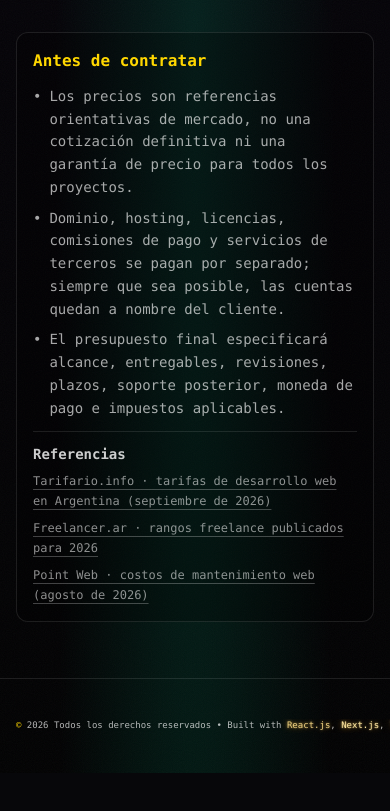
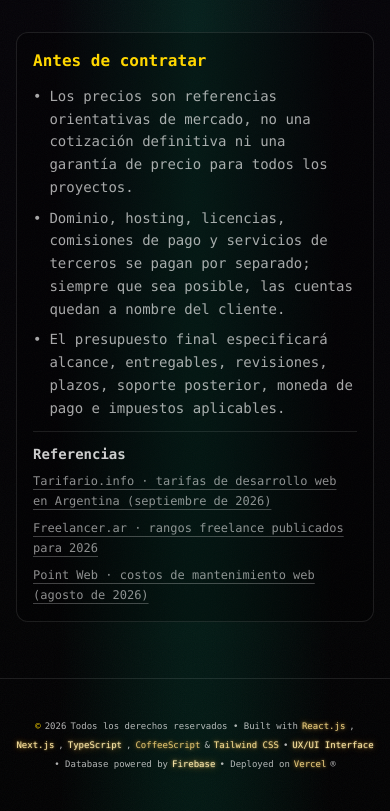
Before and after one commit to lu-developer476/Portfolio, a Next.js app: page /contact in a window 390 px wide. Shown: the part 6001-6812 px from the top of the page. Before the commit the page ends 6774 px from the top, so only its background shows below. Built offline with nearby package versions, Linux system fonts and the light colour scheme.

Commit message:
Fix footer wrapping on small screens

```diff
--- a/src/components/Footer.tsx
+++ b/src/components/Footer.tsx
@@ -8,8 +8,8 @@ export default function Footer() {
 
   return (
     <footer className="relative z-10 border-t border-white/10 py-10">
-      <div className="footer-line-scroll overflow-x-auto">
-        <div className="mx-auto w-max min-w-full whitespace-nowrap px-4 text-center text-[9px] text-white/70 sm:text-[10px]">
+      <div className="mx-auto w-full max-w-6xl px-4 text-center text-[9px] leading-relaxed text-white/70 sm:text-[10px]">
+        <div className="flex flex-wrap items-center justify-center gap-x-1 gap-y-1 break-words">
         <span className="text-cyber-gold">©</span> {new Date().getFullYear()}{" "}
         {footerParts.map((part, index) => {
           const isHighlightedTech = /^(?:React\.js|Next\.js|TypeScript|CoffeeScript|Tailwind CSS|UX\/UI (?:Interface|Design)|Firebase|Vercel)$/.test(part);
```
